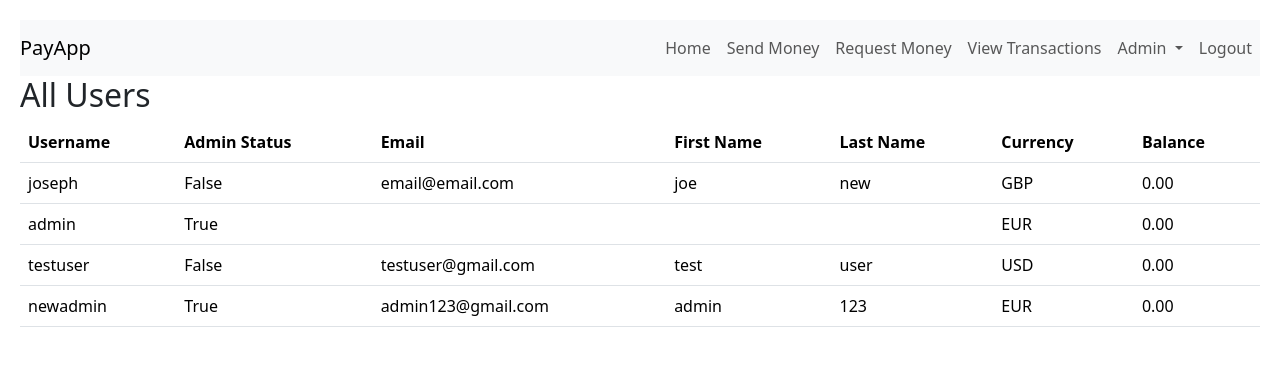
After one commit to 8joseph/webapps2026, a Django app: page /admin-portal/accounts/ in a window 1280 px wide. The commit adds this page. Shown: the top 366 px of the page. Run offline with Django 5.2, Linux system fonts and the light colour scheme; a user stored in the database is signed in; data comes from the database, SQL or seed files in the repository; both versions use the stored data as it was after the commit.

Commit message:
admin portal
added view all user and create new admin pages only accessible to admins
need to add view all transactions page later

```diff
--- /dev/null
+++ b/admin-portal/urls.py
@@ -0,0 +1,8 @@
+from django.urls import path
+
+from . import views
+
+urlpatterns = [
+    path('accounts/',views.admin_accounts,name='admin_accounts'),
+    path('new-admin/', views.register_new_admin,name='register_admin'),
+]
--- /dev/null
+++ b/admin-portal/views.py
@@ -0,0 +1,27 @@
+from django.contrib.auth.decorators import user_passes_test
+from django.shortcuts import render, redirect
+from django.contrib.auth import get_user_model
+from register import forms
+
+def check_admin(u):
+    if u.is_superuser:
+        return True
+    return False
+
+@user_passes_test(check_admin)
+def admin_accounts(request): #maybe change the name of this - slightly misleading
+    User = get_user_model()
+    users = User.objects.all()
+    return render(request, 'admin-portal/admin-accounts.html',{'users':users})
+
+@user_passes_test(check_admin)
+def register_new_admin(request):
+    if request.method == 'POST':
+        form = forms.RegisterPayAppUserForm(request.POST)
+        if form.is_valid():
+            u = form.save(commit=False)
+            u.is_superuser = True
+            u.save()
+            return redirect('home')
+    form = forms.RegisterPayAppUserForm()
+    return render(request, 'admin-portal/register-new-admin.html', {'form': form})
--- /dev/null
+++ b/templates/admin-portal/admin-accounts.html
@@ -0,0 +1,32 @@
+{% extends 'base.html' %}
+{% block content %}
+    <h2>All Users</h2>
+    <table class="table">
+        <thead>
+            <tr>
+                <th>Username</th>
+                <th>Admin Status</th>
+                <th>Email</th>
+                <th>First Name</th>
+                <th>Last Name</th>
+                <th>Currency</th>
+                <th>Balance</th>
+            </tr>
+        </thead>
+        <tbody>
+            {% for user in users %}
+                <tr>
+                <td>{{ user.username }}</td>
+                <td>{{ user.is_superuser }}</td>
+                <td>{{ user.email }}</td>
+                <td>{{ user.first_name }}</td>
+                <td>{{ user.last_name }}</td>
+                <td>{{ user.currency }}</td>
+                <td>{{ user.balance }}</td>
+
+
+                </tr>
+            {% endfor %}
+        </tbody>
+    </table>
+{% endblock %}
--- a/templates/base.html
+++ b/templates/base.html
@@ -22,9 +22,9 @@
                       Admin
                     </a>
                     <div class="dropdown-menu" aria-labelledby="navbarDropdown">
-                      <a class="dropdown-item" href="#">View Accounts</a>
+                      <a class="dropdown-item" href="{% url 'admin_accounts' %}">View Accounts</a>
                       <a class="dropdown-item" href="#">View Transactions</a>
-                      <a class="dropdown-item" href="#">Create New Admin</a>
+                      <a class="dropdown-item" href={% url 'register_admin' %}#">Create New Admin</a>
                     </div>
                   </li>
             {% endif %}
--- a/webapps2026/urls.py
+++ b/webapps2026/urls.py
@@ -24,4 +24,5 @@ urlpatterns = [
     path('register/', register_view.register_user, name='register'),
     path('login/', register_view.login_user, name='login'),
     path('logout/', register_view.logout_user, name='logout'),
+    path('admin-portal/', include('admin-portal.urls'))
 ]
```
Also changed, not shown: templates/admin-portal/register-new-admin.html (added, +9 -0 lines), db.sqlite3.
